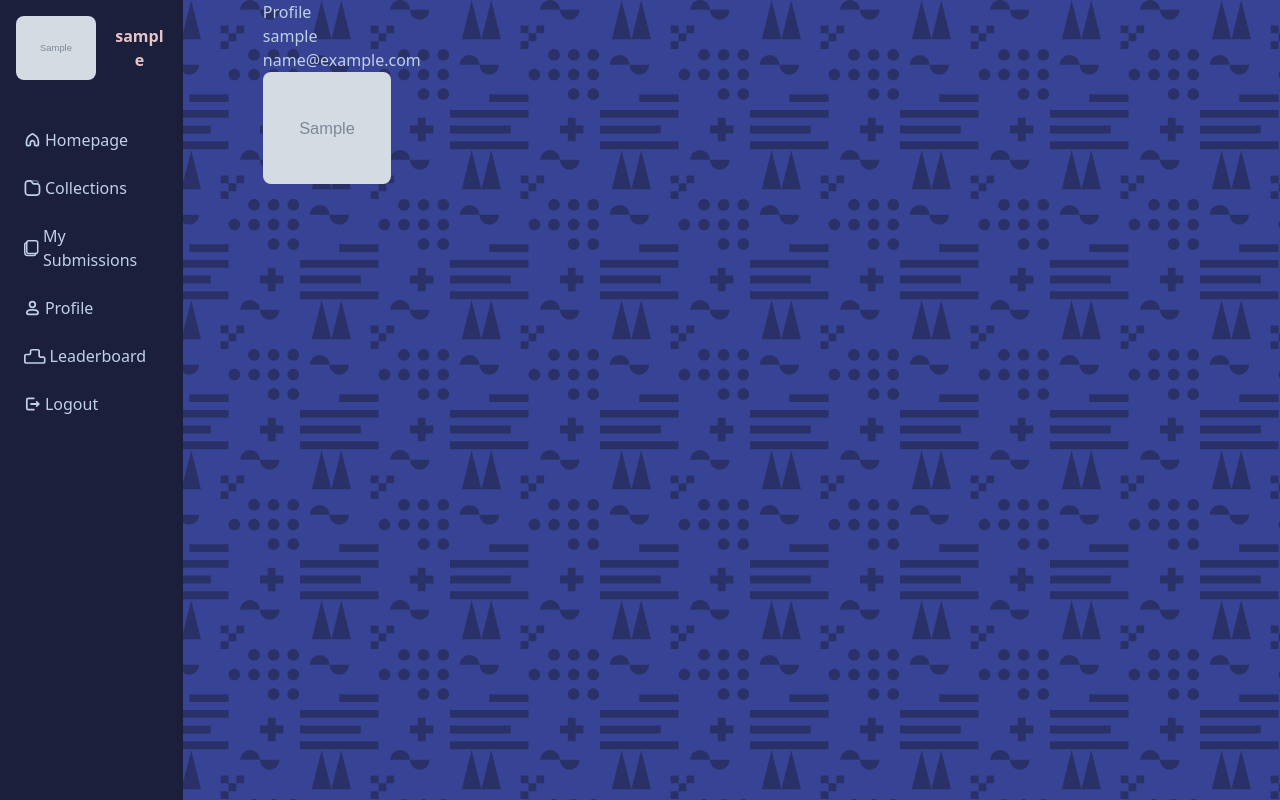
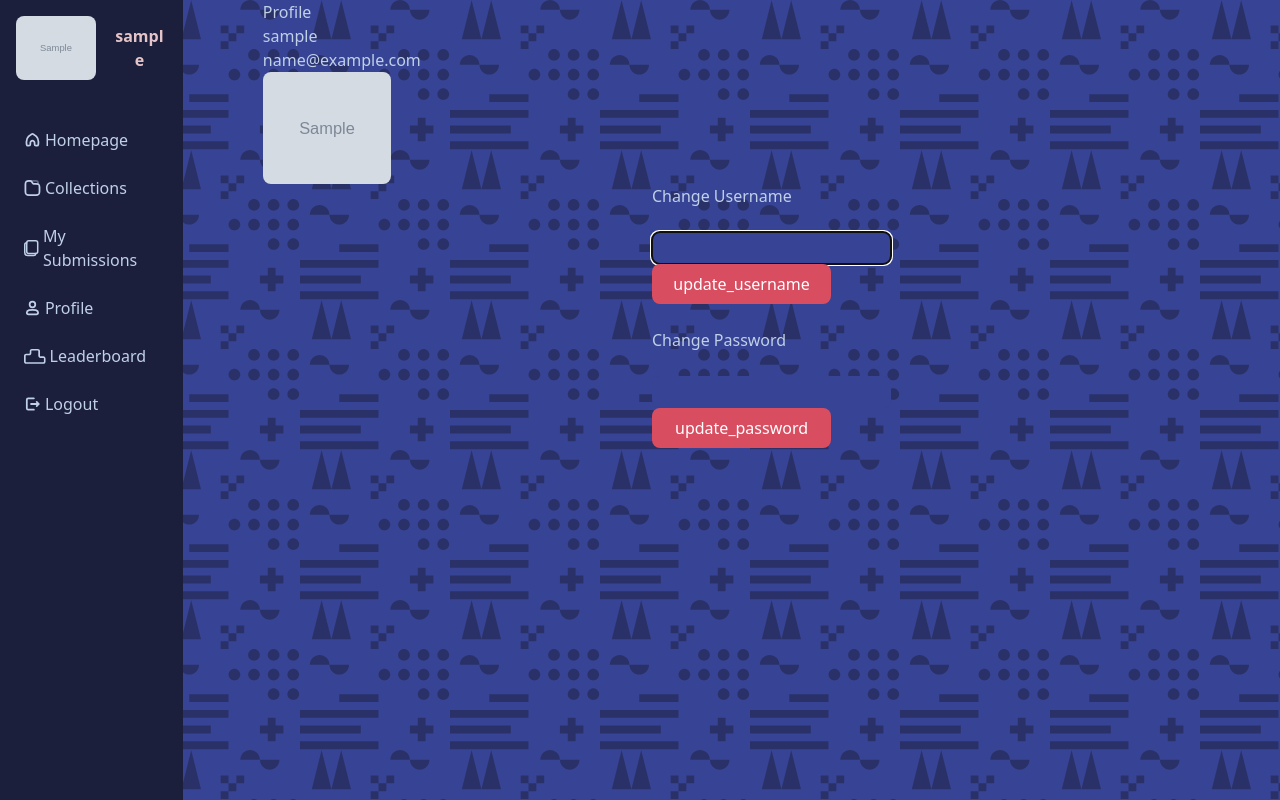
Before and after one commit to AmogooseSus/daily_doodle_project, a Django app: page /dailydoodle/profile/ in a window 1280 px wide. Run offline with Django 3.2, Linux system fonts and the light colour scheme; a user stored in the database is signed in; tables that the repository leaves empty hold one stand-in row (values such as "Sample post"); grey boxes marked "Sample" are stand-in pictures; a database or web service that is not in the repository returns one stand-in record (values such as "Sample title"); data that the repository does not hold is empty; some libraries are stand-ins or nearby versions.

Commit message:
added forms for editing username and password
still a work in progress

```diff
--- a/dailydoodle/views.py
+++ b/dailydoodle/views.py
@@ -130,7 +130,7 @@ class LeaderBoard(View):
 
 # Class view for profile
 class Profile(View):
-
+    @method_decorator(login_required)
     def get(self,request):
         context_dict = {"current_link": "Profile"}
         # simply return users username,email and profile picture
--- a/templates/dailydoodle/profile.html
+++ b/templates/dailydoodle/profile.html
@@ -5,7 +5,7 @@ Profile
 {% endblock %}
 
 {% block body_block %}
-    {% csrf_token %}
+
     <h1>Profile</h1>
     <div>
         {{ username }} </br>
@@ -13,4 +13,29 @@ Profile
         <img class="rounded-lg h-28 w-32" src = {{MEDIA_URL}}{{ user_profile_picture }} alt="Profile picture"/>
         <!-- User profile will need to call update photo on click-->
     </div>
+    <div>
+        <form id = "change_username" method="post" action="." class="flex flex-col justify-evenly h-full items-center">
+            {% csrf_token %}
+            <div><!--For changing username-->
+                <h4>Change Username</h4>
+                <br />
+                <input type="text" name="username" autofocus="" required="" id="id_username" maxlength="30" minlength="1" class="w-full rounded-lg bg-extra_blue p-1">
+                <br />
+                <input type="submit" value="update_username" class="bg-secondary_contrast rounded-lg py-2 px-4 w-3/4 text-white">
+                <br />
+            </div>
+        </form>
+        <form id = "change_password" method="post" action="." class="flex flex-col justify-evenly h-full items-center">
+            {% csrf_token %}
+            <div><!--For changing password-->
+                <br />
+                <h4>Change Password</h4>
+                <br />
+                <input type="password" name="password" autofocus="" required="" id="id_username" maxlength="30" minlength="1" class="w-full rounded-lg bg-extra_blue p-1">
+                <br />
+                <input type="submit" value="update_password" class="bg-secondary_contrast rounded-lg py-2 px-4 w-3/4 text-white">
+                <br />
+            </div>
+        </form>
+    </div>
 {% endblock %}
```
